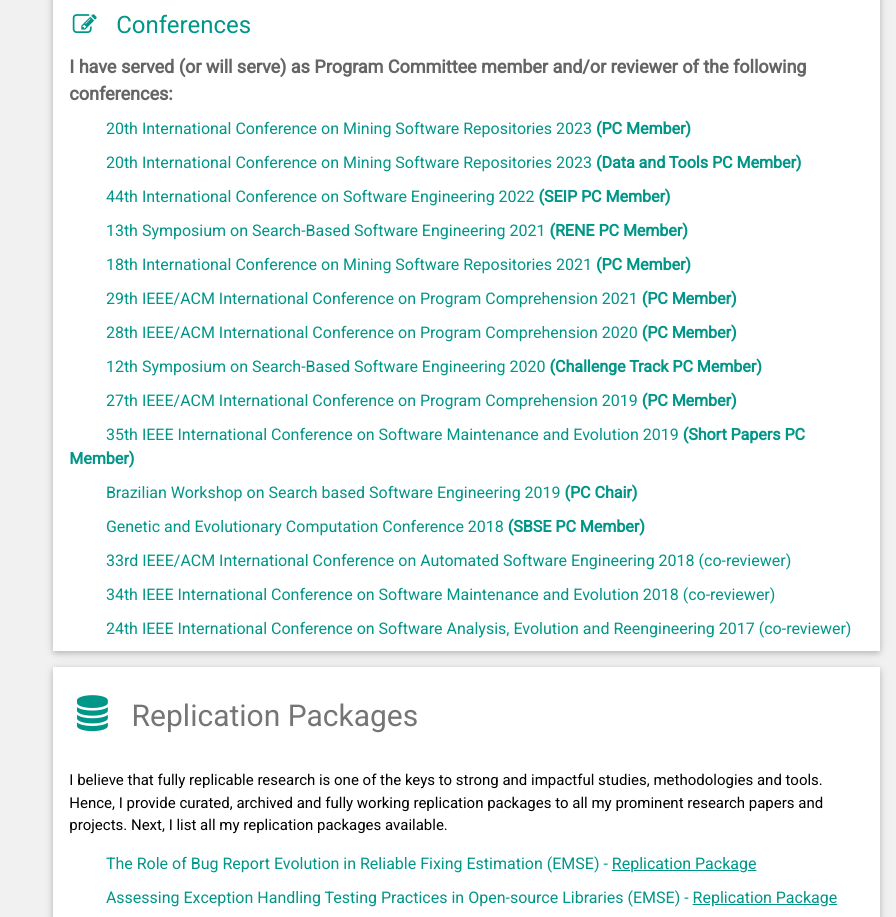
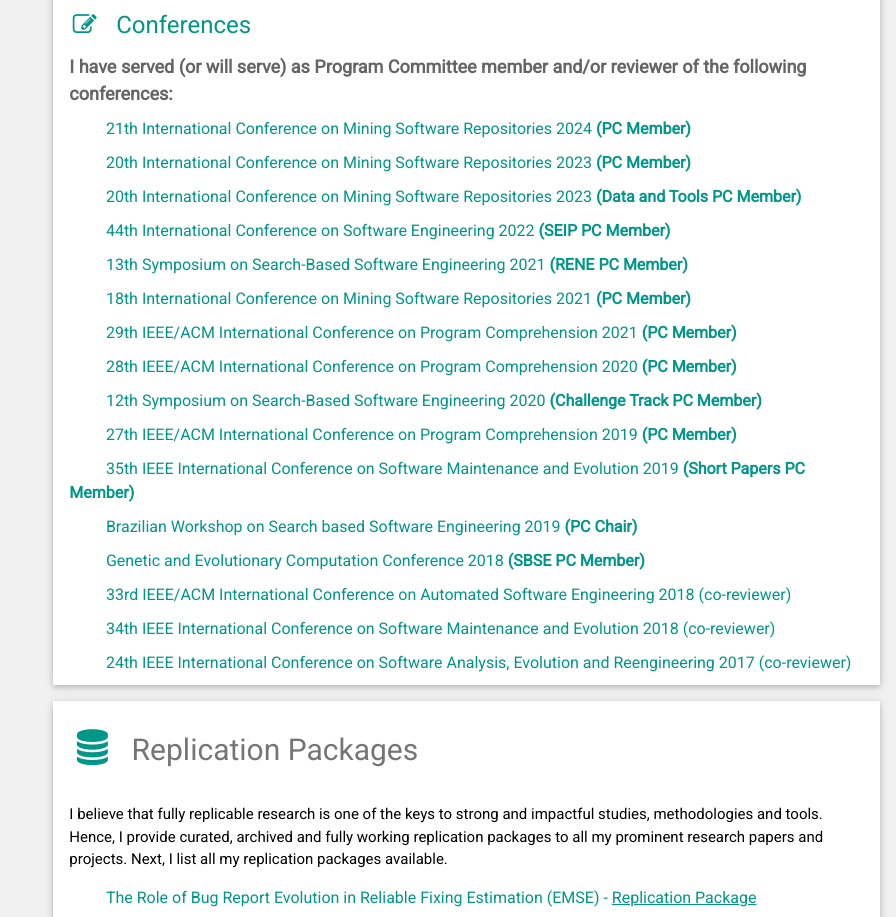
Before and after one commit to mhepaixao/homepage, a plain HTML site: page index.html in a window 1280 px wide. Shown: the part 3387-4304 px from the top of the page, without its empty margins (384-1280 px from the left). Drawn offline with nearby package versions, Linux system fonts and the light colour scheme.

Commit message:
Update index.html
Adding PC Member for MSR 2024

```diff
--- a/index.html
+++ b/index.html
@@ -189,6 +189,7 @@ html,body,h1,h2,h3,h4,h5,h6 {font-family: "Roboto", sans-serif}
 
          <h5 class="w3-opacity"><b>I have served (or will serve) as Program Committee member and/or reviewer of the following conferences:</b></h5>
 
+        <h6 class="w3-text-teal"><i class="fa fa-fw w3-margin-right"></i>21th International Conference on Mining Software Repositories 2024 <b>(PC Member)</b></h6>
         <h6 class="w3-text-teal"><i class="fa fa-fw w3-margin-right"></i>20th International Conference on Mining Software Repositories 2023 <b>(PC Member)</b></h6>
         <h6 class="w3-text-teal"><i class="fa fa-fw w3-margin-right"></i>20th International Conference on Mining Software Repositories 2023 <b>(Data and Tools PC Member)</b></h6>
         <h6 class="w3-text-teal"><i class="fa fa-fw w3-margin-right"></i>44th International Conference on Software Engineering 2022 <b>(SEIP PC Member)</b></h6>
```
